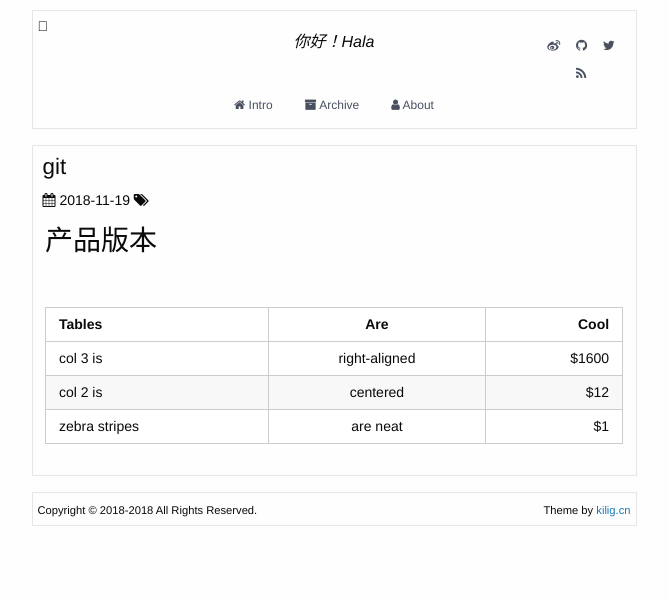
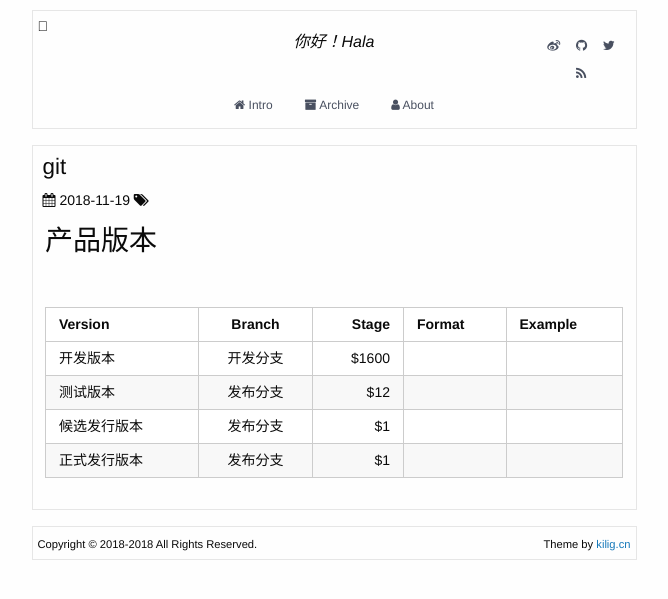
Before and after one commit to hadesleejs/hadesleejs.github.io, a Jekyll site: the page built from _posts/2018-11-19-git.md, in a window 1280 px wide. Shown: the top 599 px of the page, without its empty margins (306-974 px from the left). Built offline with Jekyll 4.4.1, drawn with Linux system fonts in a browser that asks for light colours.

Commit message:
Update 2018-11-19-git.md

```diff
--- a/_posts/2018-11-19-git.md
+++ b/_posts/2018-11-19-git.md
@@ -10,8 +10,9 @@ categories: admin update
 <br>
 
 
-| Tables        | Are           | Cool  |
-| ------------- |:-------------:| -----:|
-| col 3 is      | right-aligned | $1600 |
-| col 2 is      | centered      |   $12 |
-| zebra stripes | are neat      |    $1 |
+| Version         | Branch        | Stage  |Format|Example|
+| ------------- |:-------------:| ------:|------|-------|
+| 开发版本      | 开发分支 | $1600  | | |
+| 测试版本      | 发布分支     |   $12  | | |
+| 候选发行版本 | 发布分支    |    $1  | | |
+| 正式发行版本 | 发布分支     |    $1  | | |
```
